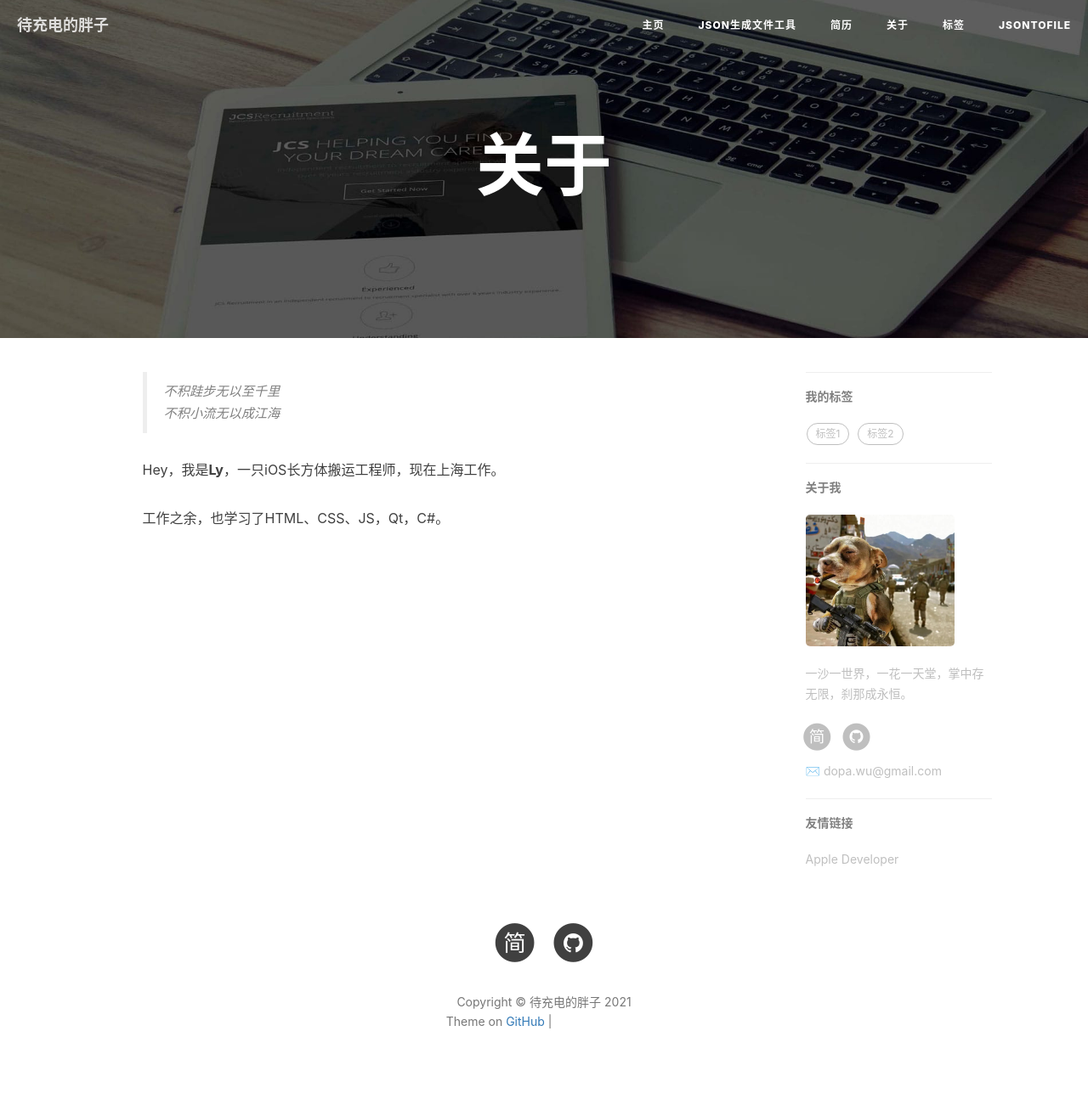
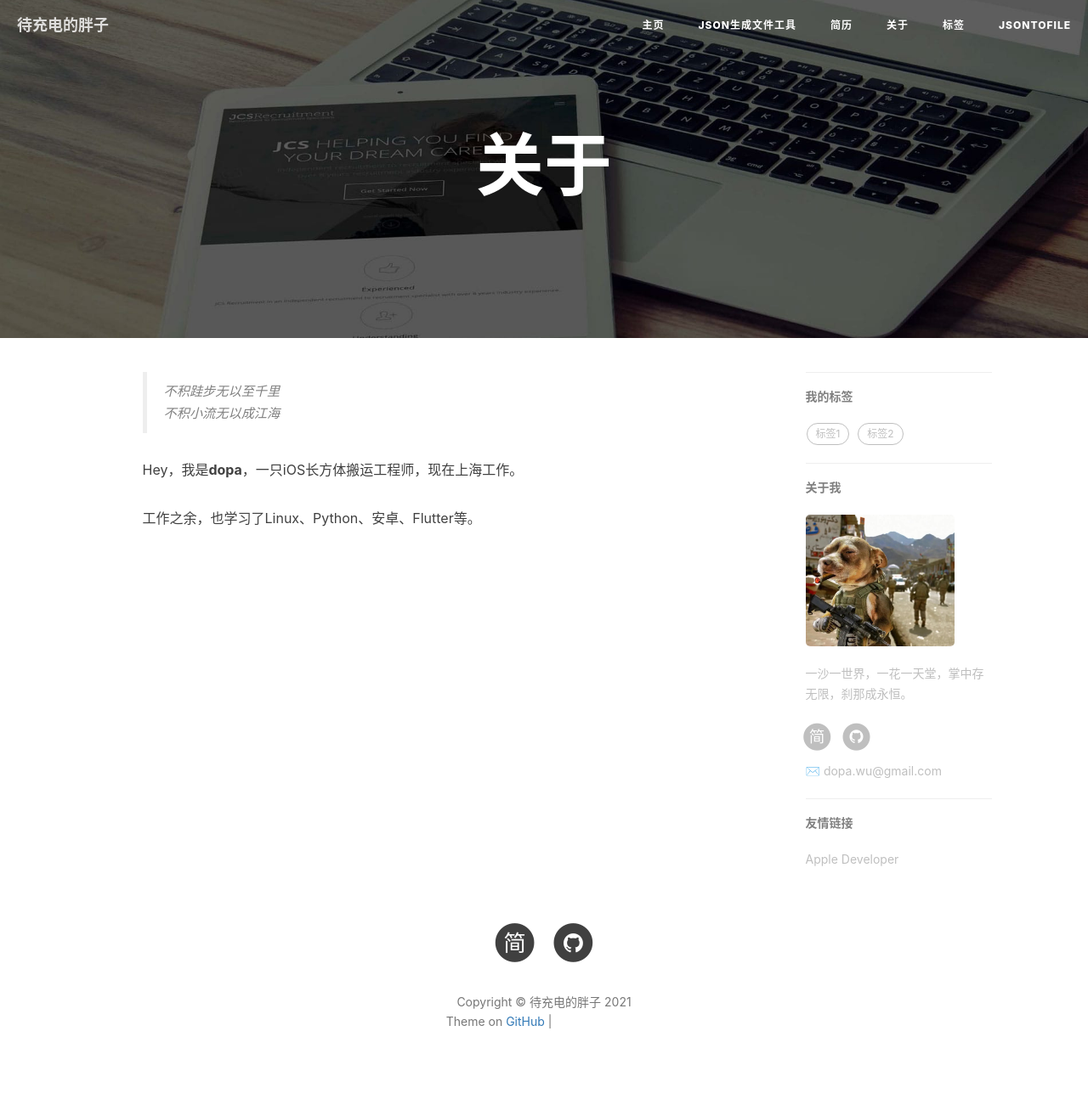
Before and after one commit to dopawoo/dopawoo.github.io, a Jekyll site: the page built from about.html, in a window 1280 px wide. Shown: the whole page at 85% size. Built offline with Jekyll 4.4.1, drawn with Linux system fonts in a browser that asks for light colours; nearby versions of some CDN libraries; comment, search, counter and statistics services are not loaded; grey boxes are pictures that could not be loaded.

Commit message:
更新链接

```diff
--- a/_config.yml
+++ b/_config.yml
@@ -7,7 +7,7 @@
 keyword: "iOS, Apple, iPhone"
 url: "https://dopawoo.github.io"          # your host, for absolute URL
 baseurl: ""      # for example, '/blog' if your blog hosted on 'host/blog'
-github_repo: "https://github.com/dopawoo/dopa.github.io" # you code repository
+github_repo: "https://github.com/dopawoo/dopawoo.github.io" # you code repository
 
 # Sidebar settings
 sidebar: true                           # whether or not using Sidebar.
--- a/about.html
+++ b/about.html
@@ -21,9 +21,9 @@
         </p>
     </blockquote>
 
-    <p>Hey，我是<strong>Ly</strong>，一只iOS长方体搬运工程师，现在上海工作。</p>
+    <p>Hey，我是<strong>dopa</strong>，一只iOS长方体搬运工程师，现在上海工作。</p>
 
-    <p>工作之余，也学习了HTML、CSS、JS，Qt，C#。</p>
+    <p>工作之余，也学习了Linux、Python、安卓、Flutter等。</p>
 
     <p></p>
 
```
Also changed, not shown: 1 other file.
